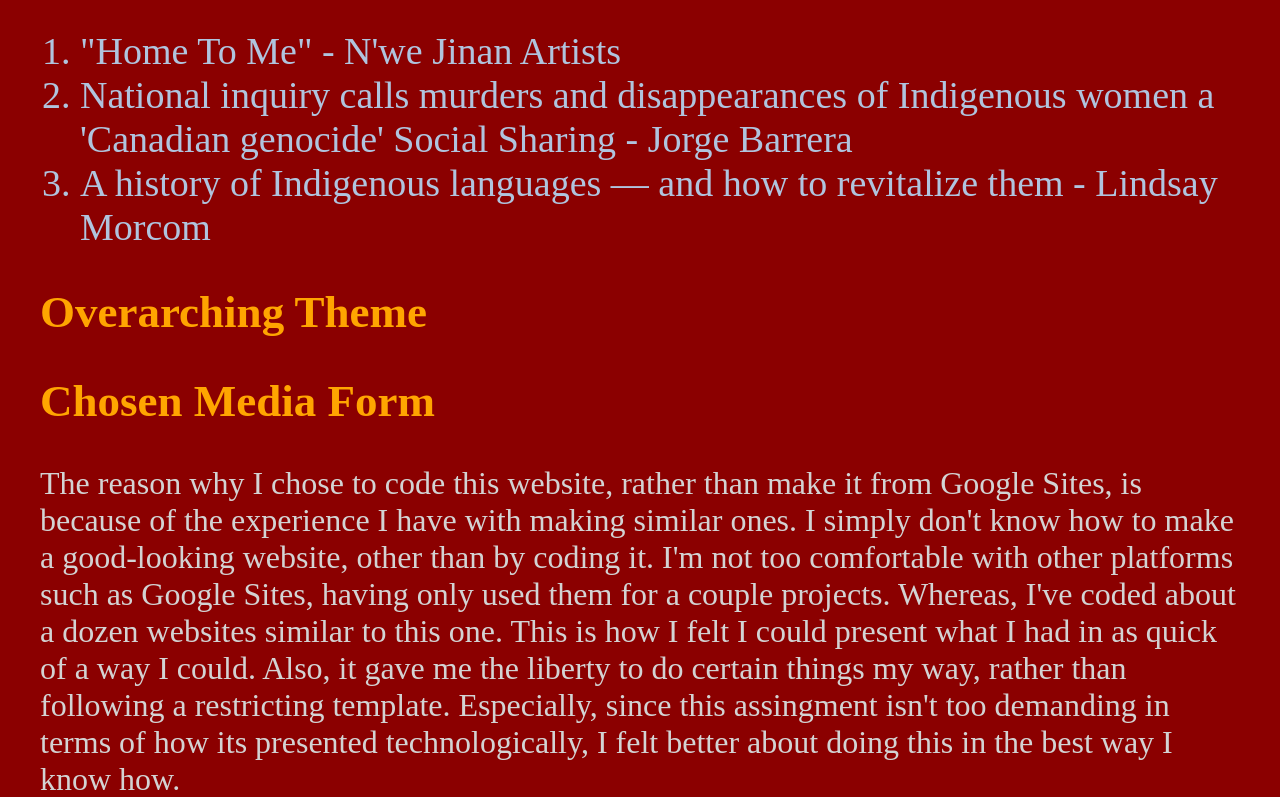
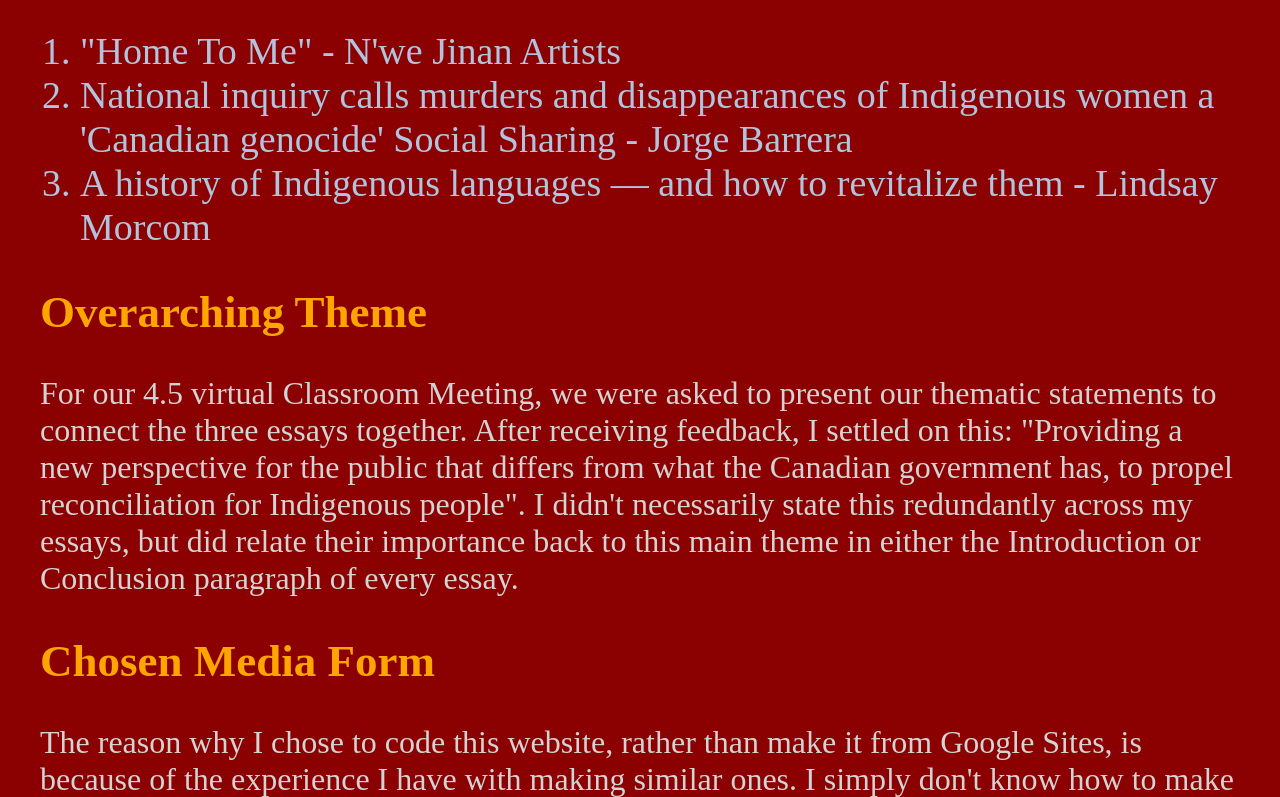
Before and after one commit to Daggerpov/Digital-Anthology-Presentation, a plain HTML site: page index.html in a window 1280 px wide. Shown: the part 452-1249 px from the top of the page. Drawn offline with Linux system fonts and the light colour scheme.

Commit message:
Update index.html

```diff
--- a/index.html
+++ b/index.html
@@ -40,7 +40,12 @@
         </p>
 
         <h2>Overarching Theme</h2>
-        <p>
+        <p>For our 4.5 virtual Classroom Meeting, we were asked to present our thematic statements to
+            connect the three essays together. After receiving feedback, I settled on this: "Providing
+            a new perspective for the public that differs from what the Canadian government has, to propel
+            reconciliation for Indigenous people". I didn't necessarily state this redundantly across
+            my essays, but did relate their importance back to this main theme in either the Introduction or
+            Conclusion paragraph of every essay.
 
         <h2>Chosen Media Form</h2>
         <p>The reason why I chose to code this website, rather than make it from
```
